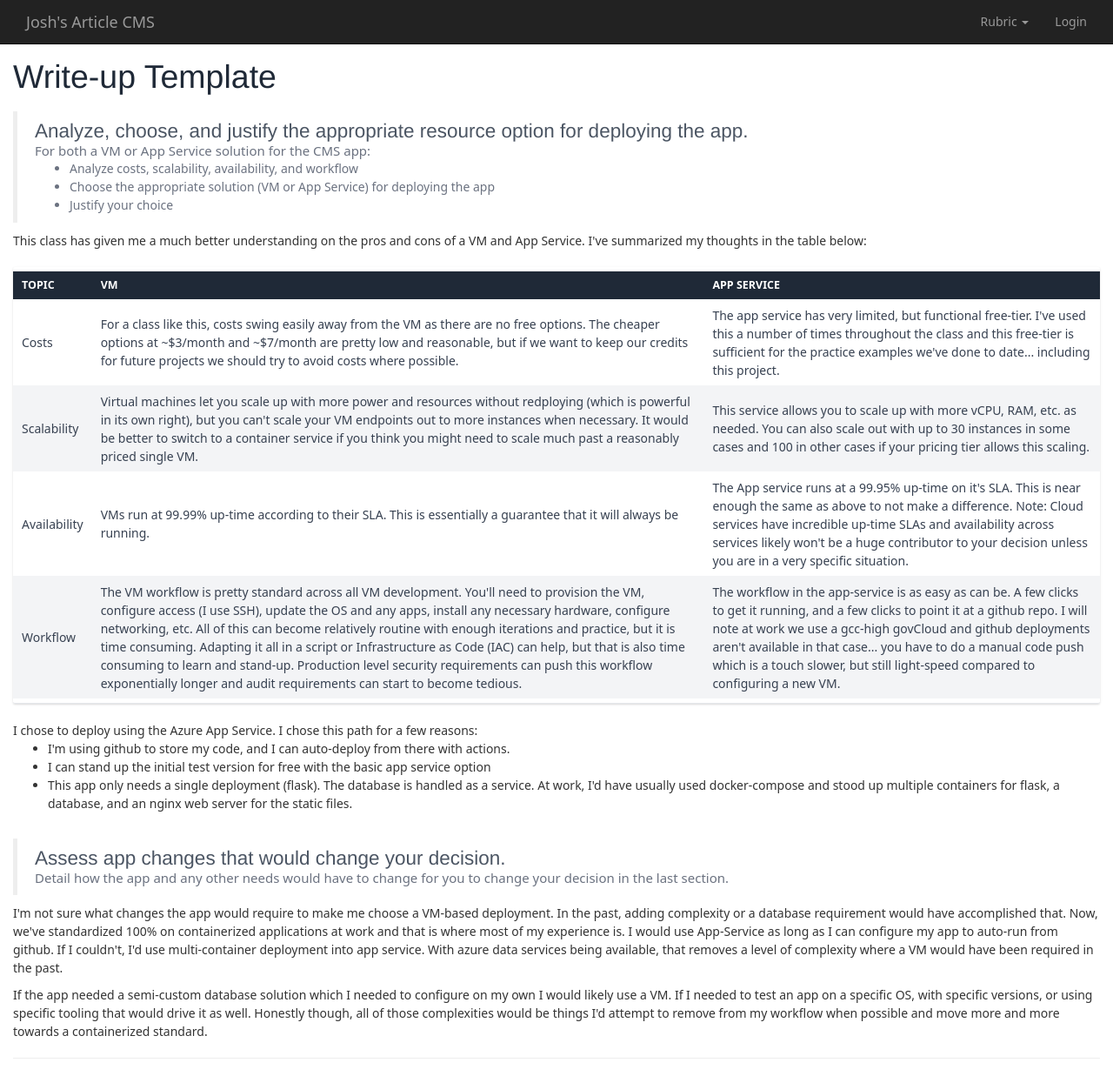
After one commit to RR-Udacity/josh_project1, a Flask app: page /writeup in a window 1280 px wide. The commit adds this page. Shown: the whole page at 87% size. Run offline with Flask 2, Linux system fonts and the light colour scheme; some libraries are stand-ins or nearby versions.

Commit message:
working on write-up page

```diff
--- a/FlaskWebProject/static/content/site.css
+++ b/FlaskWebProject/static/content/site.css
@@ -14,6 +14,8 @@ input,
 select,
 textarea {
     max-width: 280px;
+    outline: 0;
+    box-shadow: 0 0 0 1px rgba(0, 123, 255, .5);;
 }
 
 /* styles for validation helpers */
--- a/FlaskWebProject/templates/layout.html
+++ b/FlaskWebProject/templates/layout.html
@@ -31,6 +31,7 @@
                         <a href="#" class="dropdown-toggle" data-toggle="dropdown" role="button" aria-haspopup="true"
                             aria-expanded="false">Rubric <span class="caret"></span></a>
                         <ul class="dropdown-menu">
+                            <li><a href="{{ url_for('writeup') }}">Write-Up</a></li>
                             <li><a href="{{ url_for('screenshots') }}">Screenshots</a></li>
                         </ul>
                         {% if current_user.is_anonymous %}
--- a/FlaskWebProject/templates/login.html
+++ b/FlaskWebProject/templates/login.html
@@ -1,7 +1,7 @@
 {% extends "layout.html" %}
 
 {% block content %}
-<h1>Sign In</h1>
+<h1 class="text-4xl text-gray-700 my-4">Sign In</h1>
 <form action="" method="post" novalidate>
     {{ form.hidden_tag() }}
     <div class="Jumbotron">
@@ -19,10 +19,10 @@
             <span style="color: red;">[{{ error }}]</span>
             {% endfor %}
         </p>
-        <p>{{ form.remember_me() }} {{ form.remember_me.label }}</p>
+        <p class="my-4">{{ form.remember_me() }} {{ form.remember_me.label }}</p>
         <p>{{ form.submit() }}</p>
     </div>
 </form>
-<h2>OR</h2>
+<h2 class="my-4">OR</h2>
 <a href="{{ auth_url }}"><img src="{{url_for('static', filename='images/sign-in-with-ms.svg')}}" /></a>
 {% endblock %}
--- a/FlaskWebProject/templates/post.html
+++ b/FlaskWebProject/templates/post.html
@@ -1,7 +1,7 @@
 {% extends "layout.html" %}
 
 {% block content %}
-<h1>{{ title }}</h1>
+<h1 class="my-8">{{ title }}</h1>
 <form action="" method="post" novalidate enctype="multipart/form-data">
     {{ form.hidden_tag() }}
     <div class="row">
@@ -27,7 +27,7 @@
                 <span style="color: red;">[{{ error }}]</span>
                 {% endfor %}
             </p>
-            <p>{{ form.submit() }}</p>
+            <p class="mt-8">{{ form.submit() }}</p>
         </div>
         <div class="col-sm-4">
             {% if form.image_path.data %}
--- /dev/null
+++ b/FlaskWebProject/templates/writeup.html
@@ -0,0 +1,109 @@
+{% extends "layout.html" %}
+
+{% block content %}
+<div class="my-8">
+    <div>
+        <h1 class="text-6xl text-gray-800 my-8">Write-up Template</h1>
+        <blockquote class="text-gray-500">
+            <h1 class="text-4xl text-gray-600">Analyze, choose, and justify the appropriate resource option for
+                deploying
+                the app.</h1>
+            <p class="text-2xl">For both a VM or App Service solution for the CMS app:</p>
+            <ul class="ml-16 list-disc">
+                <li>Analyze costs, scalability, availability, and workflow</li>
+                <li>Choose the appropriate solution (VM or App Service) for deploying the app</li>
+                <li>Justify your choice</li>
+            </ul>
+        </blockquote>
+        <p class="my-4">
+            This class has given me a much better understanding on the pros and cons of a VM and App Service. I've
+            summarized my thoughts in the table below:
+        <div class="my-8 py-2 shadow overflow-hidden rounded border-b border-gray-200">
+            <table class="min-w-full bg-white">
+                <thead class="bg-gray-800 text-white text-xl">
+                    <tr>
+                        <th class="text-left py-3 px-4 uppercase font-semibold">Topic</th>
+                        <th class="text-left py-3 px-4 uppercase font-semibold">VM</th>
+                        <th class="text-left py-3 px-4 uppercase font-semibold">App Service</th>
+                    </tr>
+                </thead>
+                <tbody class="text-gray-700">
+                    <tr>
+                        <td class="py-3 px-4">Costs</td>
+                        <td class="py-3 px-4">For a class like this, costs swing easily away from the VM as there are no
+                            free options. The
+                            cheaper options at ~$3/month and ~$7/month are pretty low and reasonable, but if we want to
+                            keep our credits for future projects we should try to avoid costs where possible.</td>
+                        <td class="py-3 px-4">The app service has very limited, but functional free-tier. I've used this
+                            a number of times
+                            throughout the class and this free-tier is sufficient for the practice examples we've done
+                            to date... including this project.</td>
+                    </tr>
+                    <tr class=" bg-gray-100">
+                        <td class="py-3 px-4">Scalability</td>
+                        <td class="py-3 px-4">Virtual machines let you scale up with more power and resources without
+                            redploying (which is powerful in its own right), but you can't scale your VM endpoints out
+                            to more instances when necessary. It would be better to switch to a container service if you
+                            think you might need to scale much past a reasonably priced single VM.</td>
+                        <td class="py-3 px-4">This service allows you to scale up with more vCPU, RAM, etc. as needed.
+                            You can also scale out with up to 30 instances in some cases and 100 in other cases if your
+                            pricing tier allows this scaling.</td>
+                    </tr>
+                    <tr>
+                        <td class="py-3 px-4">Availability</td>
+                        <td class="py-3 px-4">VMs run at 99.99% up-time according to their SLA. This is essentially a
+                            guarantee that it will always be running.</td>
+                        <td class="py-3 px-4">The App service runs at a 99.95% up-time on it's SLA. This is near enough
+                            the same as above to not make a difference. Note: Cloud services have incredible up-time
+                            SLAs and availability across services likely won't be a huge contributor to your decision
+                            unless you are in a very specific situation.</td>
+                    </tr>
+                    <tr class=" bg-gray-100">
+                        <td class="py-3 px-4">Workflow</td>
+                        <td class="py-3 px-4">The VM workflow is pretty standard across all VM development. You'll need
+                            to provision the VM, configure access (I use SSH), update the OS and any apps, install any
+                            necessary hardware, configure networking, etc. All of this can become relatively routine
+                            with enough iterations and practice, but it is time consuming. Adapting it all in a script
+                            or Infrastructure as Code (IAC) can help, but that is also time consuming to learn and
+                            stand-up. Production level security requirements can push this workflow exponentially longer
+                            and audit requirements can start to become tedious.</td>
+                        <td class="py-3 px-4">The workflow in the app-service is as easy as can be. A few clicks to get
+                            it running, and a few clicks to point it at a github repo. I will note at work we use a
+                            gcc-high govCloud and github deployments aren't available in that case... you have to do a
+                            manual code push which is a touch slower, but still light-speed compared to configuring a
+                            new VM.</td>
+                    </tr>
+                </tbody>
+            </table>
+        </div>
+        </p>
+        <p class="mt-4">I chose to deploy using the Azure App Service. I chose this path for a few reasons:
+        <ul class="list-disc ml-16">
+            <li>I'm using github to store my code, and I can auto-deploy from there with actions.</li>
+            <li>I can stand up the initial test version for free with the basic app service option</li>
+            <li>This app only needs a single deployment (flask). The database is handled as a service. At work, I'd have
+                usually used docker-compose and stood up multiple containers for flask, a database, and an nginx web
+                server for the static files.</li>
+        </ul>
+        </p>
+    </div>
+    <div class="mt-12">
+        <blockquote class="text-gray-500">
+            <h1 class="text-4xl text-gray-600">Assess app changes that would change your decision.</h1>
+            <p class="text-2xl">Detail how the app and any other needs would have to change for you to change your
+                decision in the last
+                section.</p>
+        </blockquote>
+        <p class="my-4">I'm not sure what changes the app would require to make me choose a VM-based deployment. In the
+            past, adding complexity or a database requirement would have accomplished that. Now, we've standardized 100%
+            on containerized applications at work and that is where most of my experience is. I would use App-Service as
+            long as I can configure my app to auto-run from github. If I couldn't, I'd use multi-container deployment
+            into app service. With azure data services being available, that removes a level of complexity where a VM
+            would have been required in the past.</p>
+        <p class="my-4">If the app needed a semi-custom database solution which I needed to configure on my own I would
+            likely use a VM. If I needed to test an app on a specific OS, with specific versions, or using specific
+            tooling that would drive it as well. Honestly though, all of those complexities would be things I'd attempt
+            to remove from my workflow when possible and move more and more towards a containerized standard.</p>
+    </div>
+</div>
+{% endblock %}
--- a/FlaskWebProject/views.py
+++ b/FlaskWebProject/views.py
@@ -31,6 +31,11 @@ def home():
 @app.route('/screenshots')
 def screenshots():
     return render_template('screenshots.html', title='Screenshots for Project 1')
+
+
+@app.route('/writeup')
+def writeup():
+    return render_template('writeup.html', title='Write-Up for Project 1')
 
 
 @app.route('/new_post', methods=['GET', 'POST'])
```
